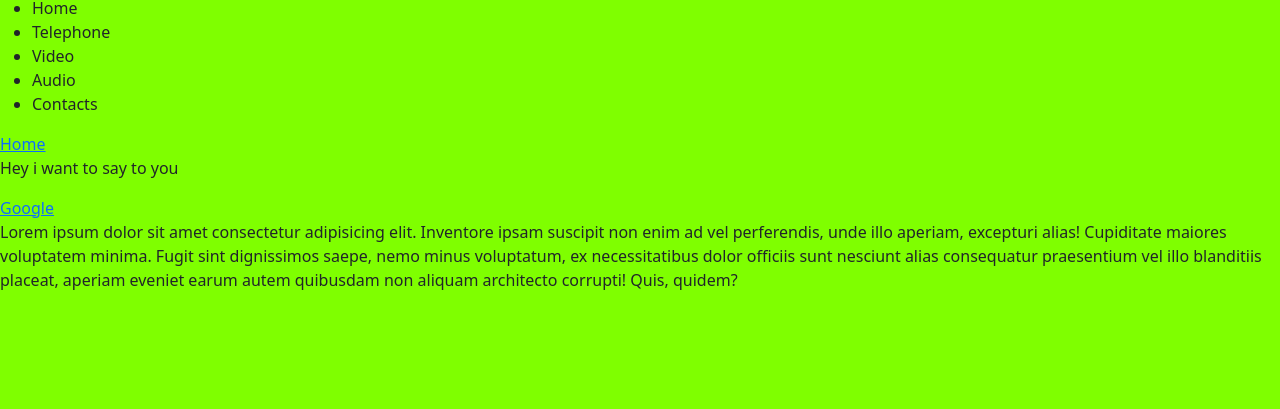
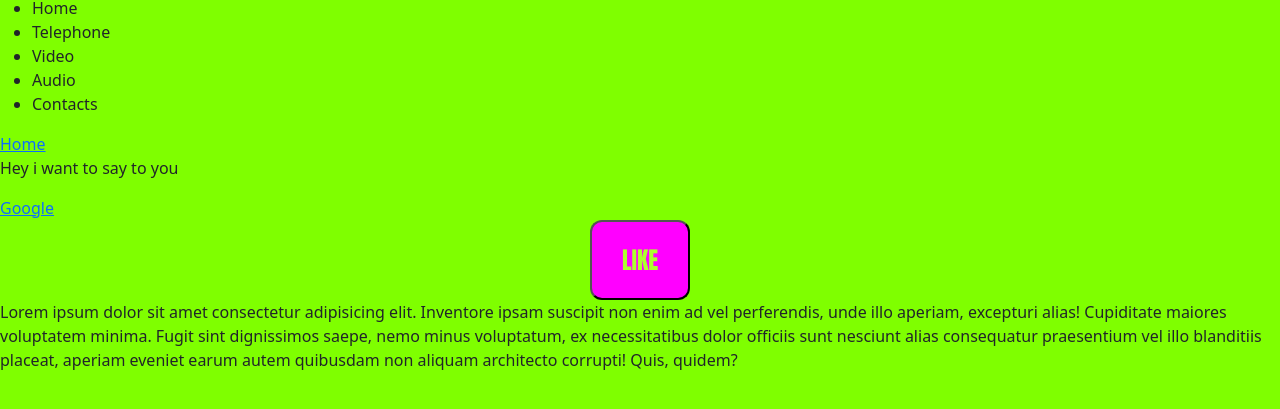
Before and after one commit to wasekw/github-test, a plain HTML site: page index.html in a window 1280 px wide. Shown: the part 109-518 px from the top of the page. Drawn offline with nearby package versions, Linux system fonts and the light colour scheme.

Commit message:
Added changing to readme, styles.css, index.html

```diff
--- a/css/styles.css
+++ b/css/styles.css
@@ -10,7 +10,7 @@ h1 {
 }
 
 h2 {
-  font-family: 'Franklin Gothic Medium', 'Arial Narrow', Arial, sans-serif;
+  font-family: "Franklin Gothic Medium", "Arial Narrow", Arial, sans-serif;
   color: #676767;
   background-color: #202020;
 }
@@ -20,3 +20,22 @@ h2:hover {
   color: aqua;
   background-color: crimson;
 }
+
+button {
+  margin: 0 auto;
+  padding: 16x 20px;
+  display: block;
+  width: 100px;
+  height: 80px;
+  border-radius: 12px;
+  background-color: #ff00ff;
+  color: greenyellow;
+  text-align: center;
+  font-size: 24px;
+  font-family: Impact, Haettenschweiler, "Arial Narrow Bold", sans-serif;
+}
+
+button:hover {
+  background-color: darkorange;
+  color: darkblue;
+}
--- a/index.html
+++ b/index.html
@@ -23,9 +23,10 @@
       <li>Audio</li>
       <li>Contacts</li>
     </ul>
-    <a href="pages/home.html">Home</a>
+    <a href="#">Home</a>
     <p>Hey i want to say to you</p>
     <a href="https://google.com">Google</a>
+    <button type="submit">LIKE</button>
     <p>
       Lorem ipsum dolor sit amet consectetur adipisicing elit. Inventore ipsam
       suscipit non enim ad vel perferendis, unde illo aperiam, excepturi alias!
```
Also changed, not shown: 1 other file.
